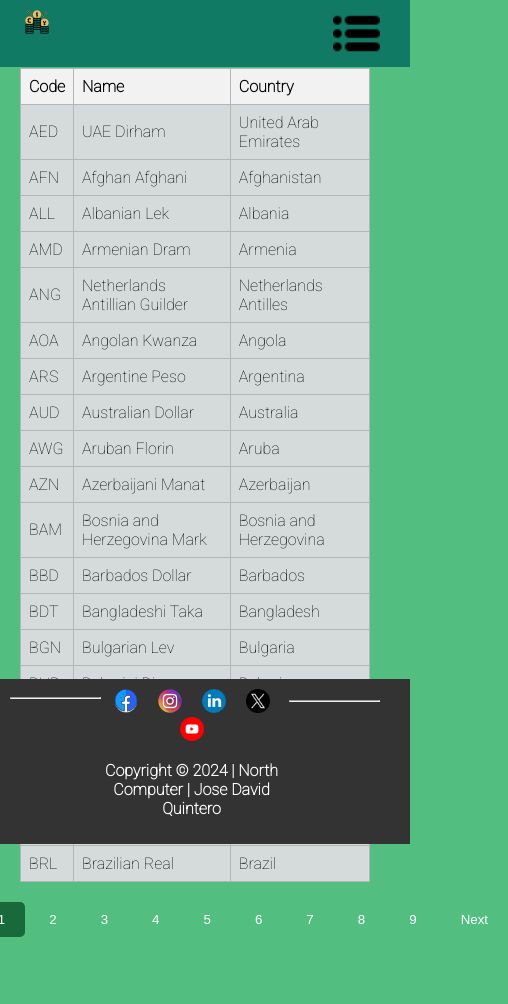
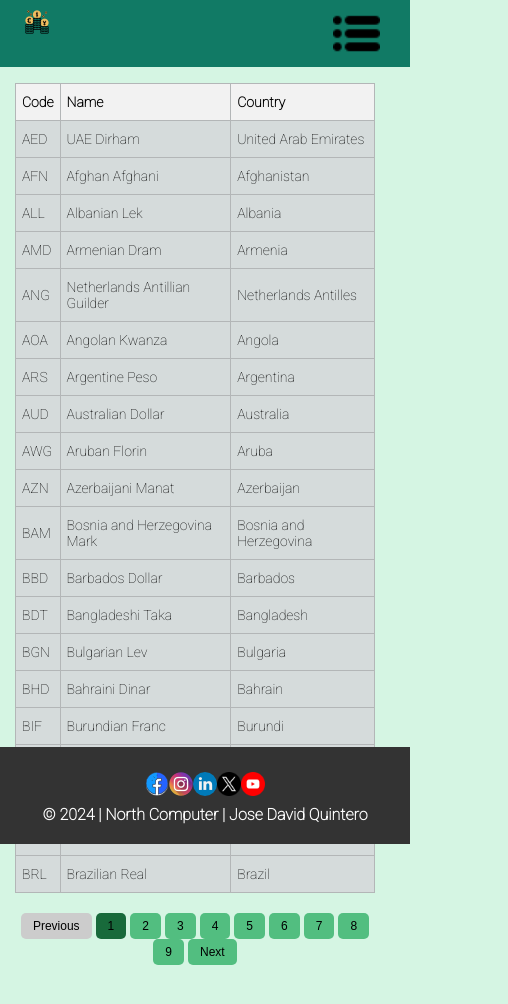
Before and after one commit to josedavid0793/currency, an Angular app in the folder core_frontend/: page /monedas in a window 390 px wide. Shown: the top 1004 px of the page, 508 px wide, since content can reach past the window. Built offline with nearby package versions, Linux system fonts and the light colour scheme.

Commit message:
commit 31 de mayo responsive tabla y footer

```diff
--- a/core_frontend/src/app/components/footer/footer.component.css
+++ b/core_frontend/src/app/components/footer/footer.component.css
@@ -1,5 +1,7 @@
 footer {
   display: flex;
+  flex-direction: column;
+  align-items: center;
   position: fixed;
   inset-block-end: 0;
   inline-size: 100%;
@@ -24,20 +26,53 @@ footer {
   block-size: 24px;
   inline-size: 24px;
 }
+
 .div-ul-img {
   inline-size: 50%;
 }
+
 .hr-1 {
   inline-size: 25%;
 }
+
 .hr-2 {
   inline-size: 25%;
   padding: 3px 20px 5px 7px;
 }
+
 .div-derechos {
   color: #fff;
   font-weight: 600;
 }
+
 .a-redes:hover {
   cursor: pointer;
 }
+
+/* Responsive Styles */
+@media (max-width: 768px) {
+  footer {
+    flex-direction: column;
+    padding: 20px 10px;
+  }
+
+  .div-ul-img {
+    inline-size: 100%;
+  }
+
+ footer ul{
+    justify-content: center !important;
+    display: flex !important;
+    flex-direction: row !important;
+  }
+  footer ul li {
+    display: block;
+    padding: 5px 0;
+  }
+
+  .hr-1, .hr-2 {
+    inline-size: 100%;
+    margin: 10px 0;
+    display: none;
+  }
+}
--- a/core_frontend/src/app/components/footer/footer.component.html
+++ b/core_frontend/src/app/components/footer/footer.component.html
@@ -1,30 +1,14 @@
 <footer>
-    <div class="hr-1">
-      <hr />
-    </div>
-    <div class="div-ul-img">
-      <ul>
-        <li>
-          <a class="a-redes"><img src="../../../assets/facebook.png" /></a>
-        </li>
-        <li>
-          <a class="a-redes"><img src="../../../assets/instagram.png" /></a>
-        </li>
-        <li>
-          <a class="a-redes"><img src="../../../assets/linkedin.png" /></a>
-        </li>
-        <li>
-          <a class="a-redes"><img src="../../../assets/twitter.png" /></a>
-        </li>
-        <li>
-          <a class="a-redes"><img src="../../../assets/youtube.png" /></a>
-        </li>
-      </ul>
-      <div class="div-derechos">
-        <p>Copyright © 2024 | North Computer | Jose David Quintero</p>
-      </div>
-    </div>
-    <div class="hr-2">
-      <hr />
-    </div>
-  </footer>
+  <div class="div-ul-img">
+    <ul>
+      <li><img src="../../../assets/facebook.png" /></li>
+      <li><img src="../../../assets/instagram.png" /></li>
+      <li><img src="../../../assets/linkedin.png" /></li>
+      <li><img src="../../../assets/twitter.png" /></li>
+      <li><img src="../../../assets/youtube.png" /></li>
+    </ul>
+  </div>
+  <hr class="hr-1" />
+  <hr class="hr-2" />
+  <div class="div-derechos">© 2024 | North Computer | Jose David Quintero</div>
+</footer>
--- a/core_frontend/src/app/pages/coins/coins.component.css
+++ b/core_frontend/src/app/pages/coins/coins.component.css
@@ -1,12 +1,14 @@
 .container {
     margin: 20px;
     margin-block-end: 168px;
+    padding: 10px;
   }
 
   .table {
     inline-size: 100%;
     border-collapse: collapse;
     background: #D5DBDB;
+    overflow-x: auto;
   }
 
   .table th, .table td {
@@ -21,13 +23,14 @@
   .pagination {
     display: flex;
     justify-content: center;
-    margin-top: 20px;
+    margin-block-start: 20px;
+    flex-wrap: wrap;
   }
 
   .pagination button {
     background-color: #52be80;
     border: none;
-    color: white;
+    color: #000;
     padding: 10px 20px;
     margin: 0 2px;
     cursor: pointer;
@@ -42,3 +45,32 @@
   .pagination button.active {
     background-color: #186A3B;
   }
+
+  /* Estilos responsive */
+@media (max-width: 768px) {
+  .table th, .table td {
+    padding: 12px 8px;
+  }
+
+  .pagination button {
+    padding: 8px 16px;
+  }
+}
+
+@media (max-width: 576px) {
+  .container {
+    margin: 10px;
+    padding: 5px;
+    margin-block-end: 200px;
+  }
+
+  .table th, .table td {
+    padding: 10px 6px;
+    font-size: 14px;
+  }
+
+  .pagination button {
+    padding: 6px 12px;
+    font-size: 12px;
+  }
+}
--- a/core_frontend/src/app/pages/converter/converter.component.css
+++ b/core_frontend/src/app/pages/converter/converter.component.css
@@ -3,7 +3,7 @@
   flex-direction: column;
 }
 .div-convert {
-  background: #F0F3F4;
+  background: #EAFAF1;
   display: flex;
   justify-content: space-around;
   block-size: 140px;
--- a/core_frontend/src/styles.css
+++ b/core_frontend/src/styles.css
@@ -4,7 +4,7 @@ body{
     padding: 0;
     margin: 0;
     font-family: 'Roboto', sans-serif;
-    background: #52BE80;
+    background: #D5F5E3;
 }
 app-home{
     display: flex;
```
Lines whose indentation alone changed are shown as unchanged.
